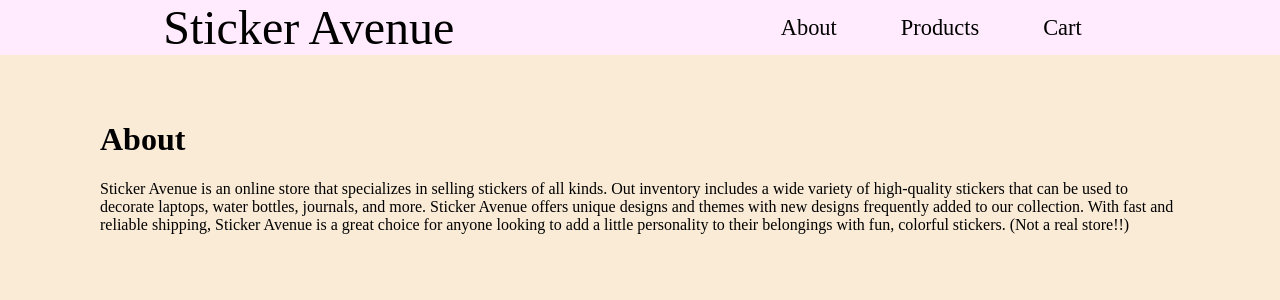
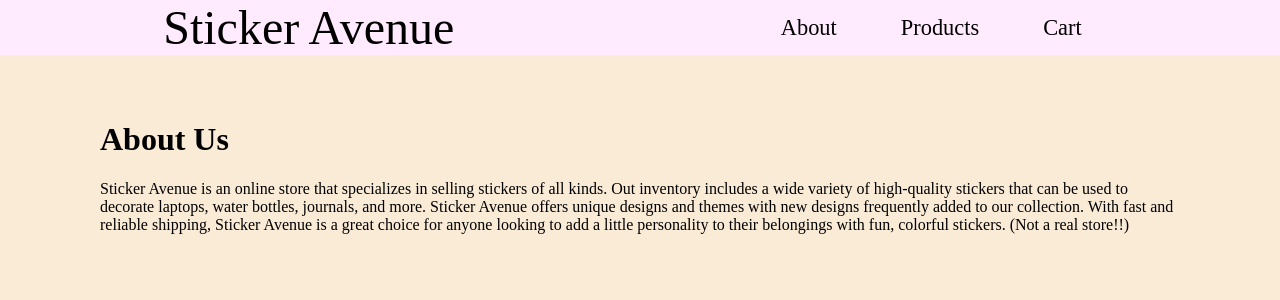
Before and after one commit to scottti312/ecommerce-react, a React (Create React App) app: page /about in a window 1280 px wide. Shown: the top 300 px of the page. Built offline with nearby package versions, Linux system fonts and the light colour scheme.

Commit message:
Font add

```diff
--- a/src/pages/About.js
+++ b/src/pages/About.js
@@ -4,7 +4,7 @@ import styled from 'styled-components/macro';
 const About = () => {
   return (
     <AboutWrapper>
-      <h1>About</h1>
+      <AboutTitle>About Us</AboutTitle>
       <p>Sticker Avenue is an online store that specializes in selling stickers of all kinds. Out inventory includes a wide variety of high-quality stickers that can be used to decorate laptops, water bottles, journals, and more. Sticker Avenue offers unique designs and themes with new designs frequently added to our collection. With fast and reliable shipping, Sticker Avenue is a great choice for anyone looking to add a little personality to their belongings with fun, colorful stickers. (Not a real store!!)</p>
   </AboutWrapper>
   );
@@ -14,4 +14,7 @@ const AboutWrapper = styled.div`
   padding: 100px;
 `;
 
+const AboutTitle = styled.h1`
+`;
+
 export default About;
```
Also changed, not shown: src/resources/fonts/Bubble Rainbow.ttf (added).
